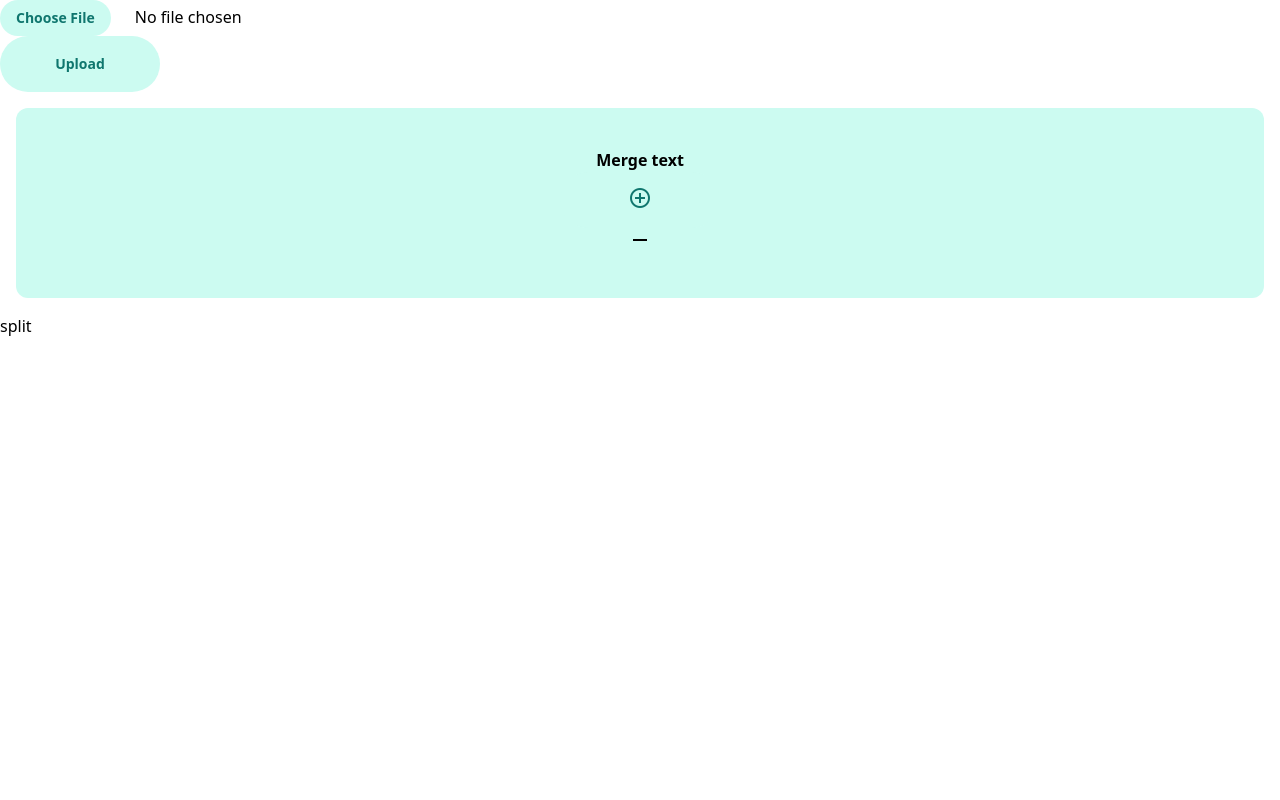
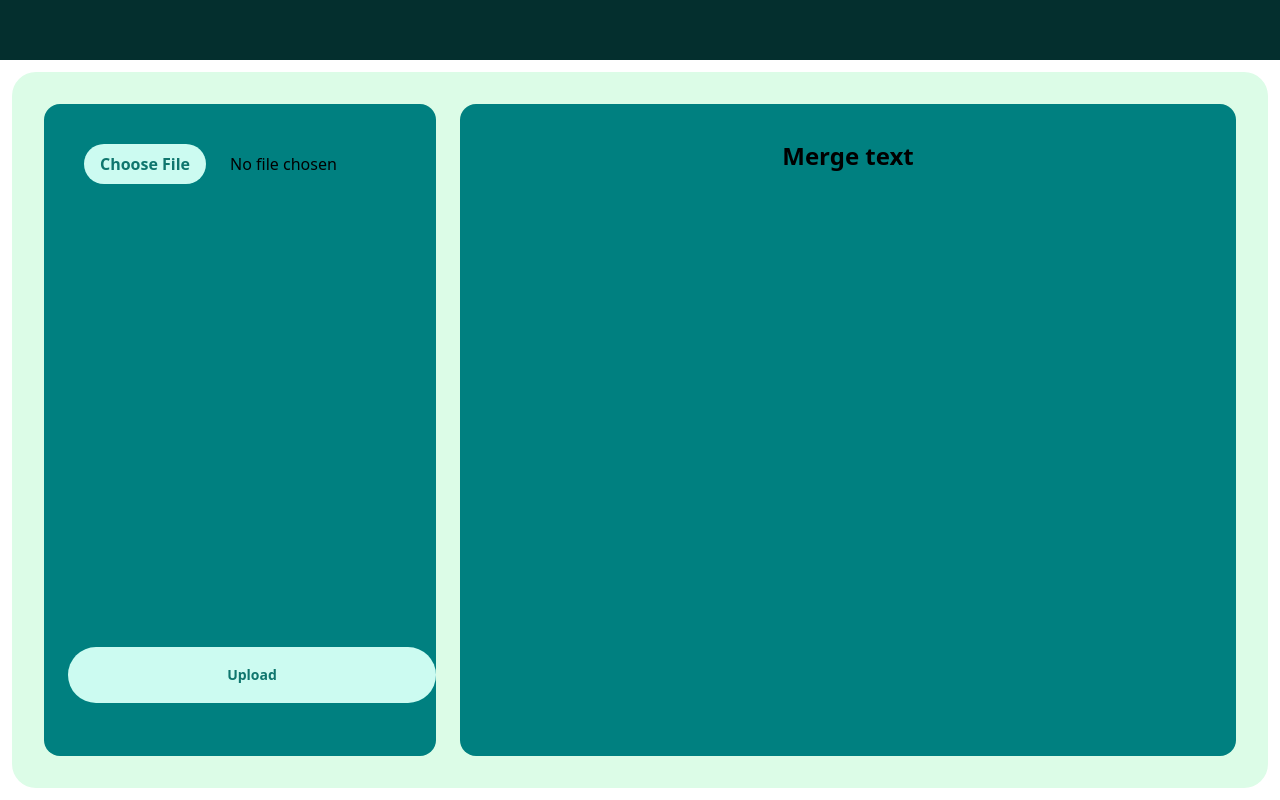
Before and after one commit to dijith-481/pdf-manipulator, a Flask app: page / in a window 1280 px wide. Run offline with Flask 3, Linux system fonts and the light colour scheme.

Commit message:
merge css

```diff
--- a/static/index.js
+++ b/static/index.js
@@ -1,55 +1,72 @@
+function addFileInput() {
+  const newInput = document.createElement("input");
+  const fileNumber = document.getElementById("fileInputs").children.length + 1;
 
-function addFileInput() {
-  const fileInputs = document.getElementById('fileInputs');
-  const fileNumber = fileInputs.children.length + 1;
-
-  const customHTML = `
-  <input type="file" name="file${fileNumber}" class="file:mr-6 file:py-2 file:px-4
-    file:rounded-full file:border-0
-    file:text-sm file:font-semibold
-    file:bg-teal-100 file:text-teal-700
-    hover:file:bg-teal-300" />
-    `;
-    fileInputs.insertAdjacentHTML('beforeend', customHTML);
+  newInput.type = "file";
+  newInput.name = `file${fileNumber}`;
+  newInput.classList.add("file-choser");
+  fileInputs.appendChild(newInput);
 }
 
-
 function removeFileInput() {
-        const fileInputs = document.getElementById('fileInputs');
+  const fileInputs = document.getElementById("fileInputs");
   if (fileInputs.children.length > 2) {
     fileInputs.removeChild(fileInputs.lastChild);
   }
 }
 function setSingleFileInput() {
-            const fileInputs = document.getElementById('fileInputs');
+  const fileInputs = document.getElementById("fileInputs");
   while (fileInputs.children.length > 1) {
     fileInputs.removeChild(fileInputs.lastChild);
-            }}
+  }
+}
 
 function setAction(action) {
-      document.getElementById('fileInput').action = action;
-
+  document.getElementById("fileInput").action = action;
 }
 
+function submitFile() {
+  const form = document.getElementById("fileInput");
+  console.log(form.hasAttribute("action"));
+  if (form.hasAttribute("action")) {
+    form.submit();
+  } else {
+    const textNode = document.createTextNode("No action attribue");
+    form.appendChild(textNode);
 
-function submitFile(){
-      const form=document.getElementById('fileInput')
-      console.log(form.hasAttribute('action'))
-      if(form.hasAttribute('action')){
-        form.submit()
-      }
-      else{
-        const textNode=document.createTextNode('No action attribue')
-        form.appendChild(textNode)
-
-        alert('No action attribute found');
+    alert("No action attribute found");
   }
 }
-    const merge = document.getElementById('merge');
-    const split = document.getElementById('split');
-    const convert = document.getElementById('split');
-    const extract = document.getElementById('split');
-merge.addEventListener('click',addFileInput, setAction('/merge'));
-split.addEventListener('click',setSingleFileInput, setAction('/split'),setSingleFileInput());
-merge.addEventListener('click', setAction('/merge'));
-merge.addEventListener('click', setAction('/merge'));
+const actions = document.querySelectorAll(".action");
+var currentAction = ' ';
+actions.forEach((action) => {
+  action.addEventListener("click", () => {
+    if (currentAction !== action) {
+      currentAction = action;
+      actions.forEach((otherAction) => {
+        otherAction.querySelector(".action-child").classList.add("hidden")
+        otherAction.querySelector(".action-child").classList.remove("flex")
+        otherAction.classList.remove("pressed");
+      });
+      action.querySelector(".action-child").classList.add("flex")
+        action.querySelector(".action-child").classList.remove("hidden")
+      action.classList.add("pressed");
+      const actionPath = action.dataset.action;
+      setAction(actionPath);
+      const fileInputs = document.getElementById("fileInputs");
+      if (actionPath == "/merge") {
+        merge();
+        if (fileInputs.children.length < 2) {
+          addFileInput();
+        }
+      } else {
+        setSingleFileInput();
+      }
+    }
+  });
+});
+
+function merge() {
+}
+function split() {
+}
--- a/static/output.css
+++ b/static/output.css
@@ -554,20 +554,196 @@ video {
   --tw-contain-style:  ;
 }
 
-.m-4 {
-  margin: 1rem;
+.file-choser {
+  margin: 0.75rem;
+}
+
+.file-choser::file-selector-button {
+  margin-right: 1.5rem;
+  border-radius: 9999px;
+  border-width: 0px;
+  --tw-bg-opacity: 1;
+  background-color: rgb(204 251 241 / var(--tw-bg-opacity));
+  padding-top: 0.5rem;
+  padding-bottom: 0.5rem;
+  padding-left: 1rem;
+  padding-right: 1rem;
+  font-size: 1rem;
+  line-height: 1.5rem;
+  font-weight: 600;
+  --tw-text-opacity: 1;
+  color: rgb(15 118 110 / var(--tw-text-opacity));
+}
+
+.file-choser::file-selector-button:hover {
+  --tw-bg-opacity: 1;
+  background-color: rgb(94 234 212 / var(--tw-bg-opacity));
+}
+
+button {
+  margin-left: 0.75rem;
+  margin-right: 0.75rem;
+  margin-top: 0.5rem;
+  margin-bottom: 0.5rem;
+  min-width: 9rem;
+  border-radius: 9999px;
+  --tw-bg-opacity: 1;
+  background-color: rgb(204 251 241 / var(--tw-bg-opacity));
+  padding-left: 1rem;
+  padding-right: 1rem;
+  padding-top: 0.75rem;
+  padding-bottom: 0.75rem;
+  font-size: 0.875rem;
+  line-height: 1.25rem;
+  font-weight: 600;
+  --tw-text-opacity: 1;
+  color: rgb(15 118 110 / var(--tw-text-opacity));
+  transition-property: color, background-color, border-color, text-decoration-color, fill, stroke, opacity, box-shadow, transform, filter, -webkit-backdrop-filter;
+  transition-property: color, background-color, border-color, text-decoration-color, fill, stroke, opacity, box-shadow, transform, filter, backdrop-filter;
+  transition-property: color, background-color, border-color, text-decoration-color, fill, stroke, opacity, box-shadow, transform, filter, backdrop-filter, -webkit-backdrop-filter;
+  transition-duration: 150ms;
+  transition-delay: 150ms;
+  transition-timing-function: cubic-bezier(0.4, 0, 0.2, 1);
+}
+
+button:hover {
+  border-radius: 1rem;
+  --tw-bg-opacity: 1;
+  background-color: rgb(94 234 212 / var(--tw-bg-opacity));
+}
+
+.submit-button {
+  height: 3.5rem;
+  width: 100%;
+  border-radius: 9999px;
+  --tw-bg-opacity: 1;
+  background-color: rgb(204 251 241 / var(--tw-bg-opacity));
+  font-size: 0.875rem;
+  line-height: 1.25rem;
+  font-weight: 600;
+  --tw-text-opacity: 1;
+  color: rgb(15 118 110 / var(--tw-text-opacity));
+}
+
+.submit-button:hover {
+  --tw-bg-opacity: 1;
+  background-color: rgb(94 234 212 / var(--tw-bg-opacity));
+}
+
+.main-child {
+  margin: 0.75rem;
+  display: flex;
+  flex-direction: column;
+  align-items: center;
+  border-radius: 1rem;
+  --tw-bg-opacity: 1;
+  background-color: rgb(0 128 128 / var(--tw-bg-opacity));
+  padding: 0.75rem;
+}
+
+.action {
+  margin-top: 0.75rem;
+  display: flex;
+  width: 100%;
+  flex-direction: column;
+  align-items: center;
+  border-radius: 9999px;
+  padding: 0.75rem;
+}
+
+.action:hover {
+  --tw-bg-opacity: 1;
+  background-color: rgb(204 251 241 / var(--tw-bg-opacity));
+}
+
+.action.pressed {
+  height: 66.666667%;
+  place-items: start;
+  border-radius: 1.5rem;
+  --tw-bg-opacity: 1;
+  background-color: rgb(4 47 46 / var(--tw-bg-opacity));
+  --tw-text-opacity: 1;
+  color: rgb(255 255 255 / var(--tw-text-opacity));
+}
+
+.action.pressed:hover {
+  --tw-bg-opacity: 1;
+  background-color: rgb(4 47 46 / var(--tw-bg-opacity));
+}
+
+.action-child {
+  display: none;
+  height: 100%;
+  width: 100%;
+  flex-direction: column;
+  align-items: center;
+  justify-content: space-between;
+  --tw-bg-opacity: 1;
+  background-color: rgb(71 85 105 / var(--tw-bg-opacity));
+}
+
+.action-child-btns {
+  margin: 0.75rem;
+  display: flex;
+  width: 100%;
+  flex-direction: row;
+  align-items: center;
+  justify-content: space-between;
+  padding-left: 1rem;
+  padding-right: 1rem;
+  padding-top: 0.75rem;
+  padding-bottom: 0.75rem;
+  font-size: 1.125rem;
+  line-height: 1.75rem;
+  font-weight: 600;
+}
+
+.m-3 {
+  margin: 0.75rem;
 }
 
 .flex {
   display: flex;
 }
 
-.h-14 {
-  height: 3.5rem;
+.hidden {
+  display: none;
 }
 
-.w-40 {
-  width: 10rem;
+.h-16 {
+  height: 4rem;
+}
+
+.h-5\/6 {
+  height: 83.333333%;
+}
+
+.h-full {
+  height: 100%;
+}
+
+.h-screen {
+  height: 100vh;
+}
+
+.w-1\/3 {
+  width: 33.333333%;
+}
+
+.w-2\/3 {
+  width: 66.666667%;
+}
+
+.w-auto {
+  width: auto;
+}
+
+.w-full {
+  width: 100%;
+}
+
+.flex-row {
+  flex-direction: row;
 }
 
 .flex-col {
@@ -578,39 +754,43 @@ video {
   align-items: center;
 }
 
-.rounded-full {
-  border-radius: 9999px;
+.justify-center {
+  justify-content: center;
 }
 
-.rounded-xl {
-  border-radius: 0.75rem;
+.rounded-3xl {
+  border-radius: 1.5rem;
 }
 
-.bg-teal-100 {
+.bg-green-100 {
   --tw-bg-opacity: 1;
-  background-color: rgb(204 251 241 / var(--tw-bg-opacity));
+  background-color: rgb(220 252 231 / var(--tw-bg-opacity));
 }
 
-.p-10 {
-  padding: 2.5rem;
+.bg-teal-950 {
+  --tw-bg-opacity: 1;
+  background-color: rgb(4 47 46 / var(--tw-bg-opacity));
 }
 
-.text-sm {
-  font-size: 0.875rem;
-  line-height: 1.25rem;
+.p-4 {
+  padding: 1rem;
+}
+
+.p-5 {
+  padding: 1.25rem;
+}
+
+.pb-7 {
+  padding-bottom: 1.75rem;
+}
+
+.text-2xl {
+  font-size: 1.5rem;
+  line-height: 2rem;
 }
 
 .font-bold {
   font-weight: 700;
-}
-
-.font-semibold {
-  font-weight: 600;
-}
-
-.text-teal-700 {
-  --tw-text-opacity: 1;
-  color: rgb(15 118 110 / var(--tw-text-opacity));
 }
 
 .material-symbols-outlined {
--- a/templates/index.html
+++ b/templates/index.html
@@ -4,43 +4,58 @@
     <meta charset="UTF-8" />
     <meta name="viewport" content="width=device-width, initial-scale=1.0" />
     <title>Pdf Manipulator</title>
-    <link rel="stylesheet" href="../static/output.css">
-    <link rel="stylesheet" href="https://fonts.googleapis.com/css2?family=Material+Symbols+Outlined:opsz,wght,FILL,GRAD@20..48,100..700,0..1,-50..200" />
+    <link rel="stylesheet" href="../static/output.css" />
+    <link
+      rel="stylesheet"
+      href="https://fonts.googleapis.com/css2?family=Material+Symbols+Outlined:opsz,wght,FILL,GRAD@20..48,100..700,0..1,-50..200"
+    />
   </head>
 
-  <body>
-    <form  id="fileInput"  method="post" enctype="multipart/form-data">
-      <div id="fileInputs">
-          <input type="file" name="file1"class="file:mr-6 file:py-2 file:px-4
-          file:rounded-full file:border-0
-          file:text-sm file:font-semibold
-          file:bg-teal-100 file:text-teal-700
-          hover:file:bg-teal-300" />
+  <body class="h-screen flex flex-col">
+    <header
+      class="h-16 flex items-center justify-center bg-teal-950 w-auto p-4"
+    >
+    </header>
+    <main class="bg-green-100 rounded-3xl m-3 w-auto h-full flex flex-row p-5 ">
+      <div class="main-child w-1/3">
+        <form id="fileInput" method="post" enctype="multipart/form-data"
+        class=" w-full  h-5/6 p-4  flex  "
+        >
+          <div id="fileInputs" class="flex flex-col">
+            <input
+              type="file"
+              name="file1"
+              class="file-choser" />
+          </div>
+        </form>
+        <div id="submit" class="w-full">
+          <button
+            class="submit-button"
+            type="button"
+            onclick="submitFile()">
+            Upload
+          </button>
+        </div>
       </div>
-    </form>
-    <div id="submit">
-      <button class="bg-teal-100 w-40 h-14 rounded-full
-      text-sm font-semibold hover:bg-teal-300 text-teal-700"
-       type="button" onclick="submitFile()">Upload</button>
-    </div>
-      <div class="flex flex-col items-center bg-teal-100 p-10 m-4 rounded-xl">
-        <h2 class="font-bold " id="merge">Merge text</h2>
-        <button class="bg-teal-100 w-40 h-14 rounded-full
-        text-sm font-semibold hover:bg-teal-300 text-teal-700" type="button" onclick="addFileInput()">
-        <span class="material-symbols-outlined">
-          add_circle
-          </span>
-      </button>
-        <button type="button" onclick="removeFileInput()"><span class="material-symbols-outlined">
-          remove
-          </span></button>
-    </div>
-    <div>
-      <h2 id="split">split</h2>
-
-    </div>
-
-
+      <div class=" main-child w-2/3">
+      <div class="action" data-action="/merge">
+        <h2 class="font-bold flex   text-2xl" id="merge">Merge text</h2>
+        <div class="action-child">
+          <div class="action-child-btns">
+            <p>Add more files</p>
+            <div class="">
+          <button class="merge-btn" type="button" onclick="addFileInput()">
+            <span class="material-symbols-outlined"> add_circle </span>
+          </button>
+          <button type="button" class="merge-btn" onclick="removeFileInput()">
+            <span class="material-symbols-outlined"> remove </span>
+          </button></div></div>
+          <p class="pb-7">Merge multiple pdf's to single file
+            add more files and press upload
+          </p>
+        </div>
+      </div>
+    </main>
   </body>
   <script src="../static/index.js"></script>
 </html>
```
Also changed, not shown: other parts of static/output.css (+0 -51 lines), static/input.css (+34 -0 lines). Lines whose indentation alone changed are shown as unchanged.
